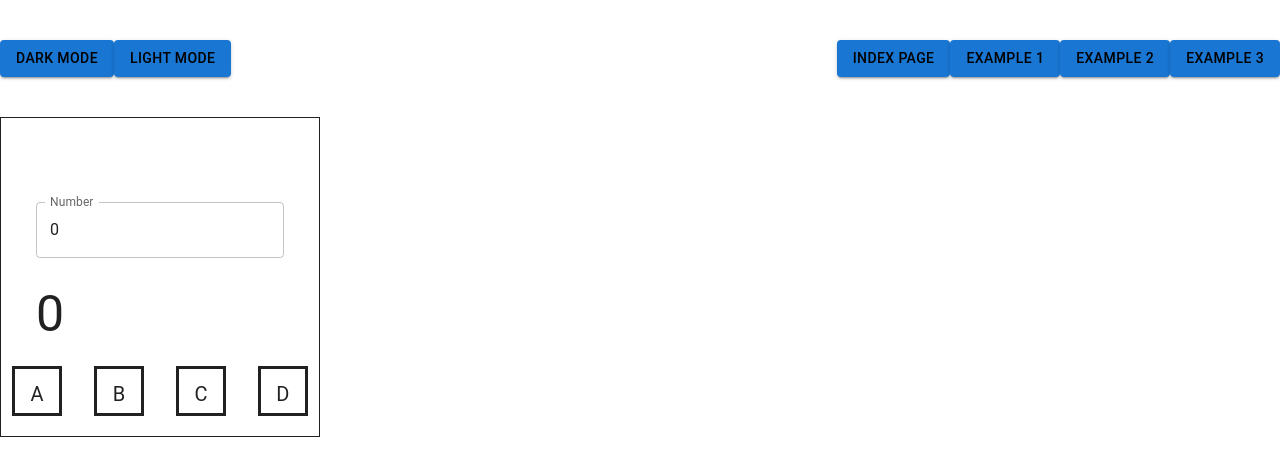
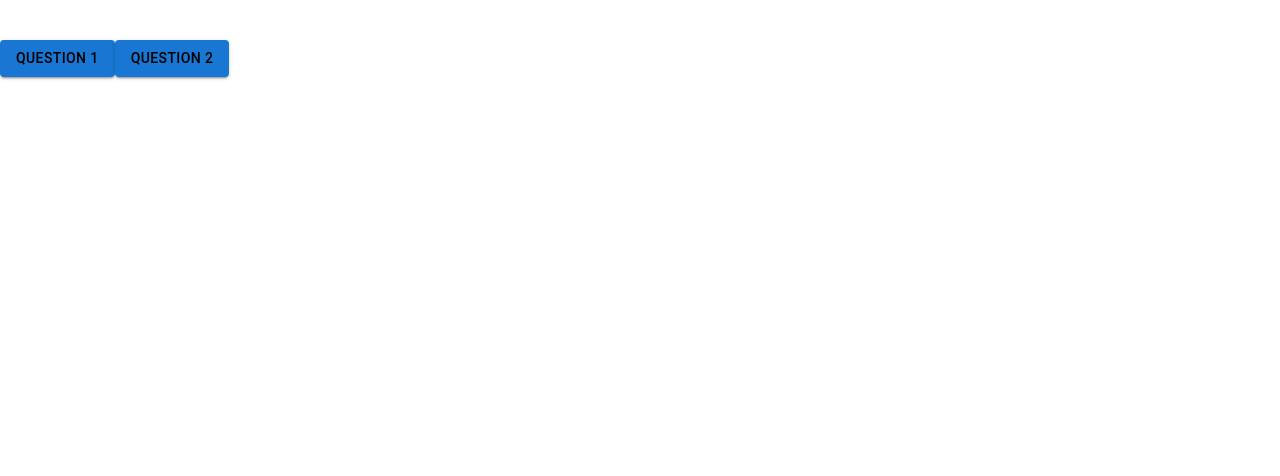
Before and after one commit to hanhan-cheam/SampleReact, a Next.js app: page / in a window 1280 px wide. Shown: the top 476 px of the page. Built offline with nearby package versions, Linux system fonts and the light colour scheme.

Commit message:
update question

```diff
--- a/src/pages/_app.tsx
+++ b/src/pages/_app.tsx
@@ -27,23 +27,13 @@ export default function App({ Component, pageProps }: AppProps) {
     setMode('light')
   }
 
-  const goFirstPage = () => {
-    router.push('/');
+  const goQuestion1Page = () => {
+    router.push('/question1');
   }
 
-  const goExample1Page = () => {
-    router.push('/example1');
+  const goQuestion2Page = () => {
+    router.push('/question2');
   }
-
-  const goExample2Page = () => {
-    router.push('/example2');
-  }
-
-  const goExample3Page = () => {
-    router.push('/example3');
-  }
-
-
 
   return <ThemeProvider theme={theme}>
     <CssBaseline />
@@ -59,20 +49,21 @@ export default function App({ Component, pageProps }: AppProps) {
           paddingTop:  '2.5rem',
           justifyContent: 'space-between'
         }}>
-          <Box>
+          {/* <Box>
             <Button variant="contained" onClick={changeToDarkMode} sx={{ color: mode === 'light' ? 'black' : 'white'}}>
               Dark Mode
             </Button>
             <Button variant="contained" onClick={changeToLightMode} sx={{ color: mode === 'light' ? 'black' : 'white'}}>
               Light Mode
             </Button>
-          </Box>
+          </Box> */}
 
           <Box>
-            <Button variant="contained" onClick={goFirstPage} sx={{ color: mode === 'light' ? 'black' : 'white'}}>Index Page</Button>
-            <Button variant="contained" onClick={goExample1Page} sx={{ color: mode === 'light' ? 'black' : 'white'}}>Example 1</Button>
-            <Button variant="contained" onClick={goExample2Page} sx={{ color: mode === 'light' ? 'black' : 'white'}}>Example 2</Button>
-            <Button variant="contained" onClick={goExample3Page} sx={{ color: mode === 'light' ? 'black' : 'white'}}>Example 3</Button>
+
+
+            <Button variant="contained" onClick={goQuestion1Page} sx={{ color: mode === 'light' ? 'black' : 'white'}}>Question 1</Button>
+            <Button variant="contained" onClick={goQuestion2Page} sx={{ color: mode === 'light' ? 'black' : 'white'}}>Question 2</Button>
+
           </Box>
     </Box>
     </div>
--- a/src/pages/index.tsx
+++ b/src/pages/index.tsx
@@ -1,159 +1,7 @@
-import { Box, Grid, TextField } from "@mui/material"
-import { useCallback, useEffect, useMemo, useState } from "react"
-import { useTheme } from '@mui/material/styles'
-
-type people = {
-  id: number,
-  name: string
-}
-
-const person: people[] = [
-  {
-    id: 1,
-    name: 'A'
-  },
-  {
-    id: 2,
-    name: 'B'
-  },
-  {
-    id: 3,
-    name: 'C'
-  },
-  {
-    id: 4,
-    name: 'D'
-  }
-]
-
-
-
 const Home = () => {
-
-  const [thisPerson , setThisPerson] = useState<people[]>(person)
-  const [inputValue, setInputValue] = useState<number>(0)
-
-  const [value, setValue] = useState<number>(0)
-
-
-  function debounce(func: any, delay: any) {
-    let timeoutId: NodeJS.Timeout
-
-    return function(arg: number): void {
-      clearTimeout(timeoutId);
-      timeoutId = setTimeout(() => {
-        func(arg);
-      }, delay);
-    };
-  }
-
-  // const debouncedUpdateDelayed = debounce(
-  //   (inputValue: number) => {
-  //     console.log("debounce")
-  //     setValue(isNaN(inputValue) ? 0 : inputValue);
-  //   },
-  //   1000
-  // );
-
-  const debouncedUpdateDelayed = useMemo(
-    () =>
-      debounce(
-         (
-          inputValue: number
-        ) => {
-          console.log("debounce", inputValue)
-          setValue(isNaN(inputValue) ? 0 : inputValue);
-        },
-        1000
-      ),
-    []
-
-  )
-  const handleChange = (event: React.ChangeEvent<HTMLInputElement>) => {
-
-    const value = parseInt(event.target.value)
-
-
-
-    if(value > 100){
-      event.preventDefault()
-      return
-    }
-
-
-
-    setInputValue(isNaN(value) ? 0 : value)
-
-    debouncedUpdateDelayed(value)
-
-  }
-
-
   return (
     <>
-      <Box sx={{
-        width: '320px',
-        height: '320px',
-        border: 1,
-        fontSize: '50px',
-        display: 'flex',
-        alignItems: 'center',
-        justifyContent: 'center',
-        position: 'relative'
-      }}>
-        <div className="flex flex-col">
-          <div>
-          <TextField
-            id="input"
-            sx={{ width: '100%' }}
-            name="input"
-            type="number"
-            value={inputValue.toString()}
-            placeholder="eg: 1"
-            InputLabelProps={{
-              shrink: true,
-            }}
-            label={
-              "Number"
-            }
-
-            InputProps={{
-              inputProps: {
-                min: 0,
-                step: 1,
-              },
-            }}
-            onChange={handleChange}
-          />
-          </div>
-          <div><h1>{value}</h1></div>
-
-        </div>
-
-        <Box
-          sx={{
-            display: 'grid',
-            gridTemplateColumns: 'repeat(4, minmax(0, 1fr))',
-            gap: 4,
-            position: "absolute",
-            bottom: 20,
-
-          }}
-        >
-            {thisPerson.map((personId , index) => {
-              return (
-                <Box  key={index} sx={{
-                  fontSize: '20px', border: 'solid', width: '50px', height: '50px', textAlign: 'center', paddingTop: '10px'
-                }}>
-                  {personId.name}
-                </Box>
-              )
-            })}
-        </Box>
-      </Box>
-
     </>
-
   )
 }
 
```
Also changed, not shown: src/pages/example1/index.tsx (deleted, +0 -87 lines), src/pages/example2/index.tsx (deleted, +0 -64 lines), src/pages/question1/index.tsx (renamed from src/pages/example3/index.tsx, +11 -11 lines), src/pages/question1/components/inputFieldsMapper.tsx (renamed from src/pages/example3/components/inputFieldsMapper.tsx), 1 other file (tests, documents, lock files or other folders).
